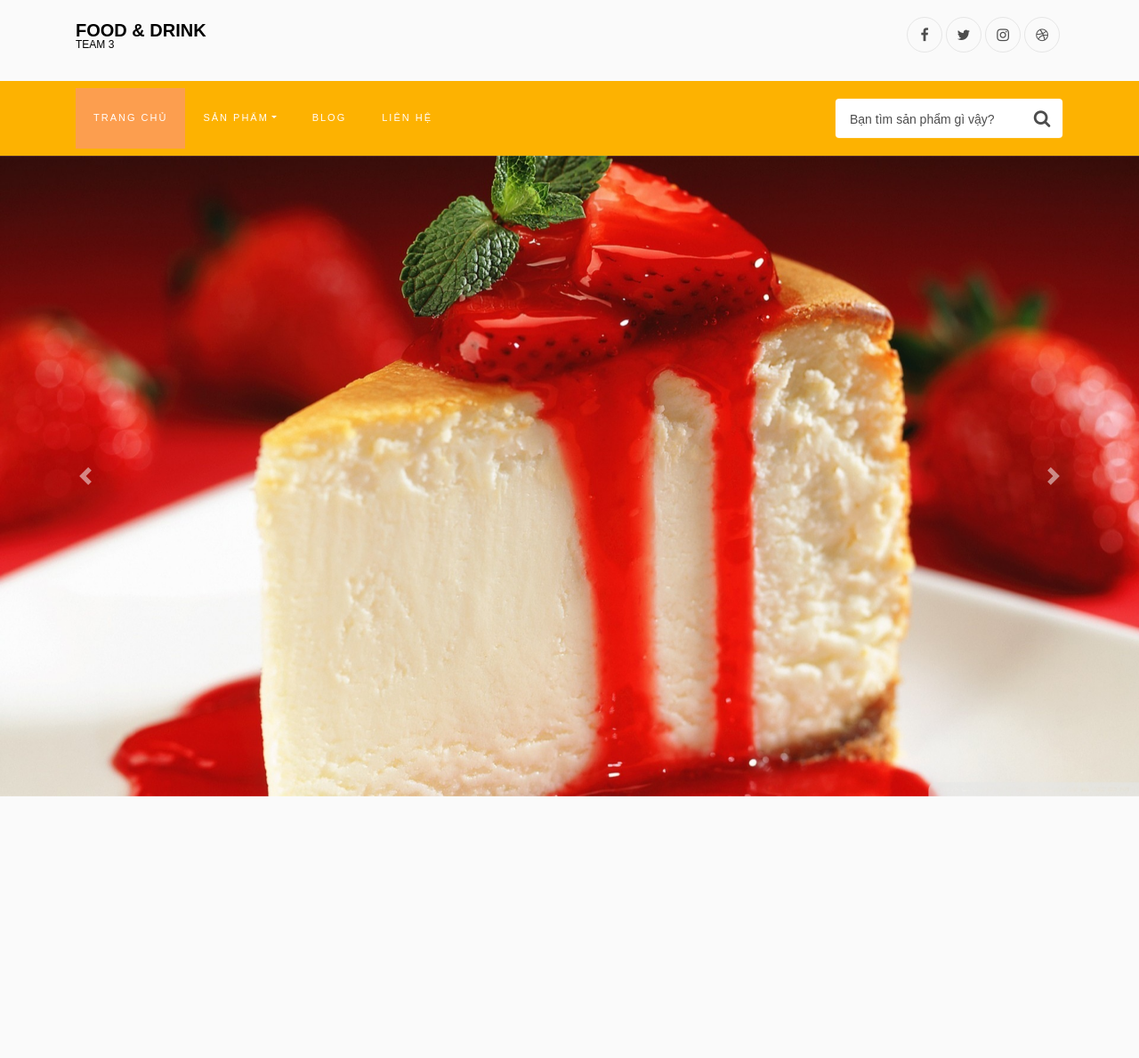
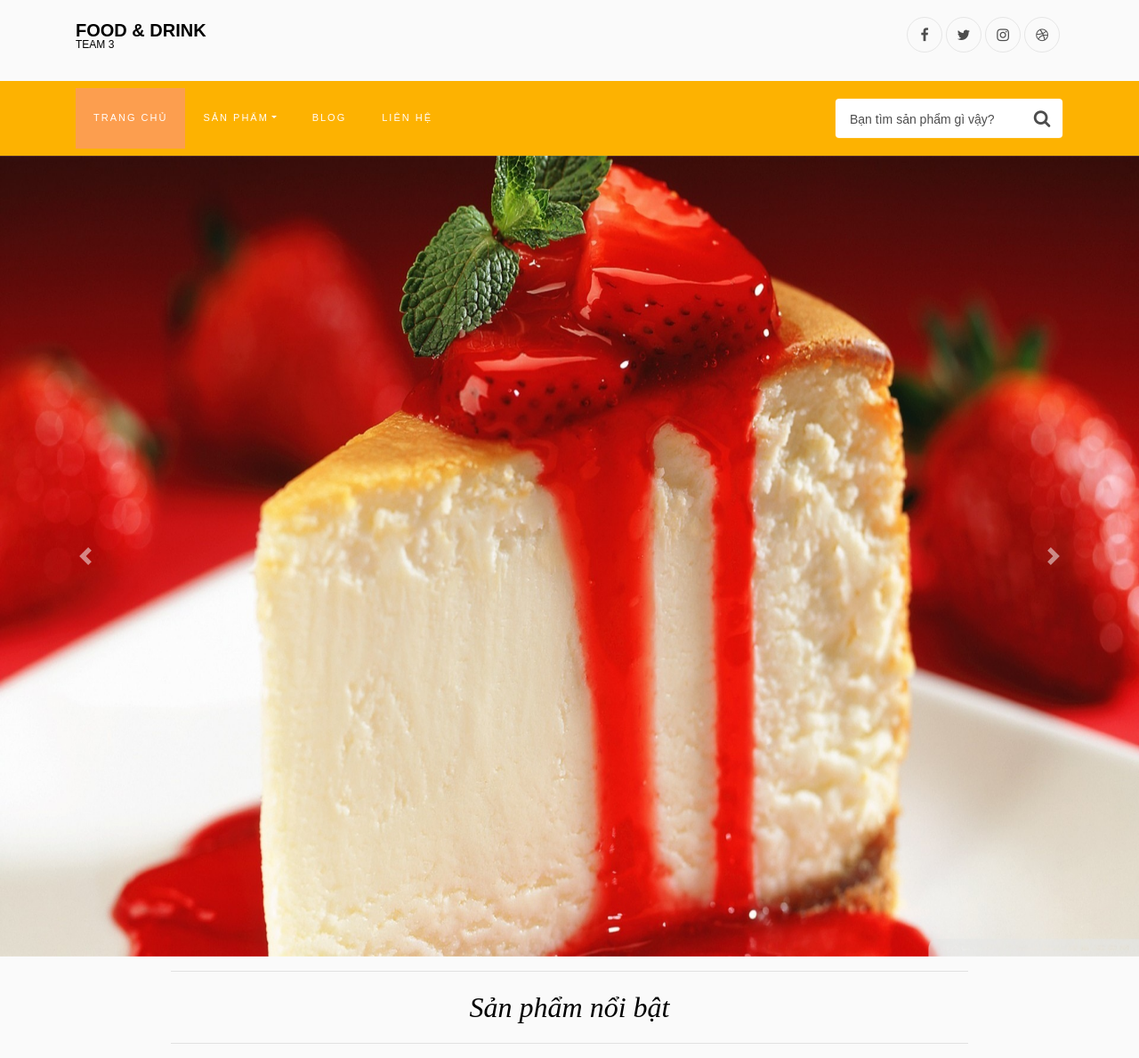
Before and after one commit to trickstarcandina/ecommerce_django, a Django app: page /homepage in a window 1280 px wide. Shown: the whole page at 89% size. Before the commit the page ends 895 px from the top, so only its background shows below. Run offline with Django 4.2, Linux system fonts and the light colour scheme; some libraries are stand-ins or nearby versions.

Commit message:
New frontends

```diff
--- a/ecommerce_test/templates/ecom/homepage_light.html
+++ b/ecommerce_test/templates/ecom/homepage_light.html
@@ -6,13 +6,13 @@
     <div id="carouselExampleControls" class="carousel slide" data-ride="carousel">
         <div class="carousel-inner">
           <div class="carousel-item active">
-            <img class="d-block w-100" src="/static/images/slide1.jpg" alt="First slide" style="height: 20%; width: 100%;">
+            <img class="d-block w-100" src="/static/images/slide1.jpg" alt="First slide" style="height: 900px; width: 100%;">
           </div>
           <div class="carousel-item">
-            <img class="d-block w-100" src="/static/images/slide2.jpg" alt="Second slide" style="height: 20%; width: 100%;">
+            <img class="d-block w-100" src="/static/images/slide2.jpg" alt="Second slide" style="height: 900px; width: 100%;">
           </div>
           <div class="carousel-item">
-            <img class="d-block w-100" src="/static/images/slide3.jpg" alt="Third slide" style="height: 20%; width: 100%;">
+            <img class="d-block w-100" src="/static/images/slide3.jpg" alt="Third slide" style="height: 900px; width: 100%;">
           </div>
         </div>
         <a class="carousel-control-prev" href="#carouselExampleControls" role="button" data-slide="prev">
@@ -25,6 +25,12 @@
         </a>
       </div>
 
+      <hr style = "width: 70%;">
+
+      <h2 style = "text-align: center; font-family: 'Times New Roman', Times, serif; font-style: italic;"> Sản phẩm nổi bật </h2>
+
+      <hr style = "width: 70%;">
+
 </body>
 
 {% endblock content %}
```
